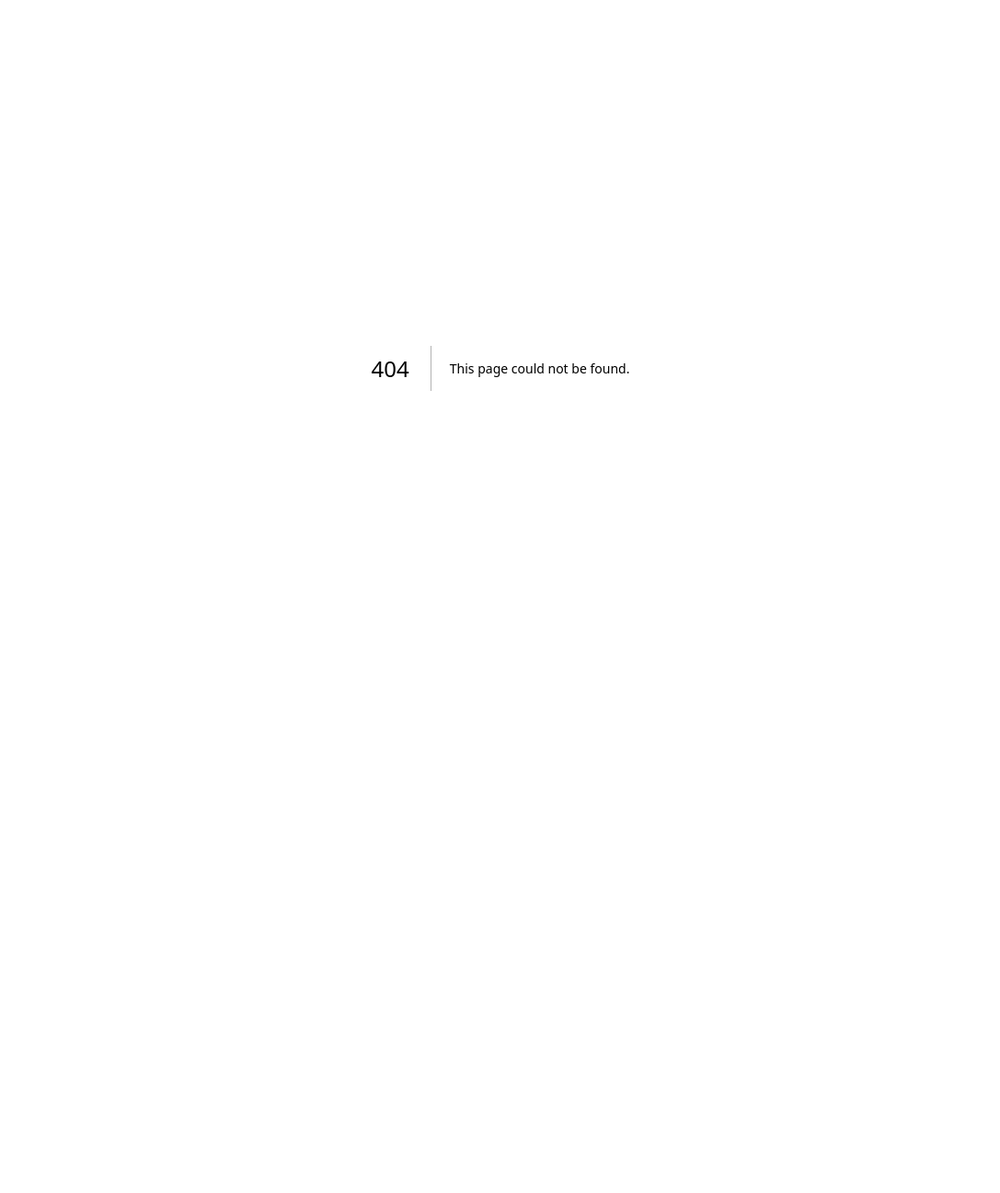
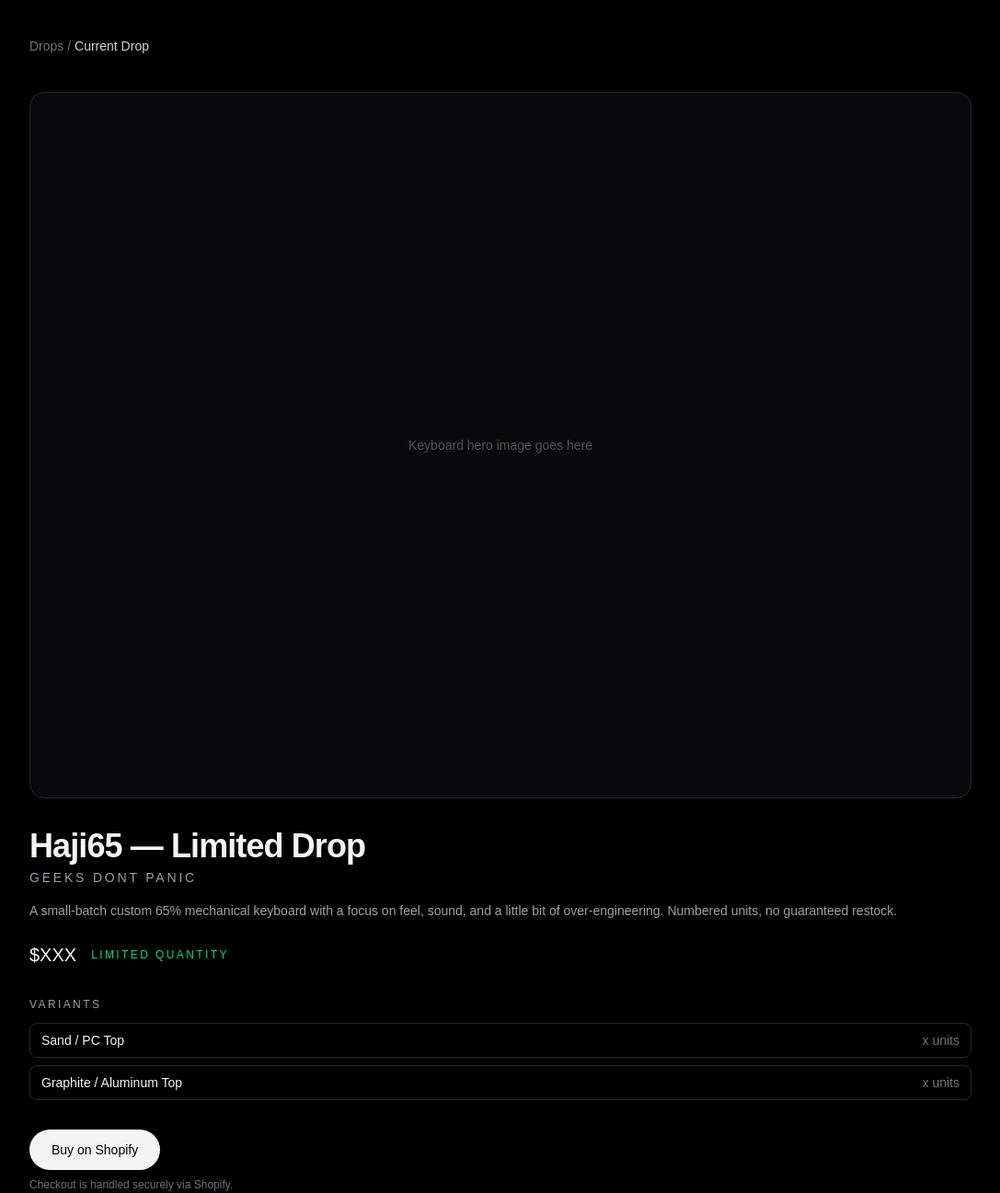
Before and after one commit to GeeksDontPanic/geeksdontpanic-site, a Next.js app: page /drops/current in a window 1280 px wide. Before the commit this address had no page. Shown: the top 1297 px of the page at 92% size, without its empty margins (96-1183 px from the left). Before the commit the page ends 800 px from the top, so only its background shows below. Built offline with nearby package versions, Linux system fonts and the light colour scheme.

Commit message:
Add current drop product page

```diff
--- /dev/null
+++ b/app/drops/current/page.tsx
@@ -0,0 +1,120 @@
+import Link from 'next/link'
+
+const SHOPIFY_CHECKOUT_URL = 'https://your-shopify-checkout-link-here'
+
+export default function CurrentDropPage() {
+  return (
+    <main className="min-h-screen bg-black text-zinc-100 px-4 py-10">
+      <div className="max-w-5xl mx-auto space-y-10">
+        {/* Breadcrumb */}
+        <div className="text-sm text-zinc-500">
+          <Link href="/drops" className="hover:text-zinc-200">
+            Drops
+          </Link>{' '}
+          <span>/</span>{' '}
+          <span className="text-zinc-300">
+            Current Drop
+          </span>
+        </div>
+
+        {/* Top section: image + basic info */}
+        <section className="grid gap-8 md:grid-cols-[1.2fr,1fr] items-start">
+          {/* Image placeholder / hero */}
+          <div className="aspect-[4/3] rounded-2xl border border-zinc-800 bg-zinc-950 flex items-center justify-center text-zinc-600 text-sm">
+            Keyboard hero image goes here
+          </div>
+
+          {/* Product info */}
+          <div className="space-y-4">
+            <div className="space-y-1">
+              <h1 className="text-3xl md:text-4xl font-semibold tracking-tight">
+                Haji65 — Limited Drop
+              </h1>
+              <p className="text-zinc-400 text-sm uppercase tracking-[0.2em]">
+                Geeks Dont Panic
+              </p>
+            </div>
+
+            <p className="text-zinc-400 text-sm">
+              A small-batch custom 65% mechanical keyboard with a focus on feel,
+              sound, and a little bit of over-engineering. Numbered units, no guaranteed restock.
+            </p>
+
+            <div className="flex flex-wrap items-center gap-4 pt-2">
+              <span className="text-xl font-medium">$XXX</span>
+              <span className="text-xs text-emerald-400 uppercase tracking-[0.2em]">
+                Limited quantity
+              </span>
+            </div>
+
+            <div className="pt-4 space-y-3">
+              <div className="text-xs font-medium text-zinc-400 uppercase tracking-[0.2em]">
+                Variants
+              </div>
+              <div className="space-y-2 text-sm">
+                <div className="flex justify-between border border-zinc-800 rounded-lg px-3 py-2">
+                  <span>Sand / PC Top</span>
+                  <span className="text-zinc-500">x units</span>
+                </div>
+                <div className="flex justify-between border border-zinc-800 rounded-lg px-3 py-2">
+                  <span>Graphite / Aluminum Top</span>
+                  <span className="text-zinc-500">x units</span>
+                </div>
+              </div>
+            </div>
+
+            {/* Buy button – we'll wire real Shopify URL later */}
+            <div className="pt-4">
+              <Link
+                href={SHOPIFY_CHECKOUT_URL}
+                className="inline-flex items-center justify-center px-6 py-3 rounded-full bg-zinc-100 text-black text-sm font-medium disabled:opacity-60"
+              >
+                Buy on Shopify
+              </Link>
+              <p className="text-xs text-zinc-500 mt-2">
+                Checkout is handled securely via Shopify.
+              </p>
+            </div>
+          </div>
+        </section>
+
+        {/* Specs */}
+        <section className="grid gap-8 md:grid-cols-2">
+          <div className="space-y-3">
+            <h2 className="text-xl font-semibold">Details</h2>
+            <ul className="text-sm text-zinc-400 space-y-1.5">
+              <li>• 65% layout</li>
+              <li>• Gasket or top mount (update to your spec)</li>
+              <li>• Plate material: TBD</li>
+              <li>• Case material / finish: TBD</li>
+              <li>• PCB: hotswap or solder, QMK/VIA compatible</li>
+            </ul>
+          </div>
+
+          <div className="space-y-3">
+            <h2 className="text-xl font-semibold">What&apos;s in the box</h2>
+            <ul className="text-sm text-zinc-400 space-y-1.5">
+              <li>• Keyboard case + plate + PCB</li>
+              <li>• USB-C cable</li>
+              <li>• Extra screws / hardware</li>
+              <li>• Digital pack link for lore + extras</li>
+            </ul>
+          </div>
+        </section>
+
+        {/* Placeholder for the future pack-rip */}
+        <section className="border border-zinc-800 rounded-2xl p-6 space-y-3">
+          <h2 className="text-lg font-semibold">Digital Pack</h2>
+          <p className="text-sm text-zinc-400">
+            Every purchase includes a digital pack you can rip open to reveal
+            card-style info, art, or bonuses tied to this drop. This is where
+            the interactive pack experience will live.
+          </p>
+          <div className="mt-4 h-40 rounded-xl border border-dashed border-zinc-700 flex items-center justify-center text-xs text-zinc-500">
+            Pack rip component coming soon
+          </div>
+        </section>
+      </div>
+    </main>
+  )
+}
```
